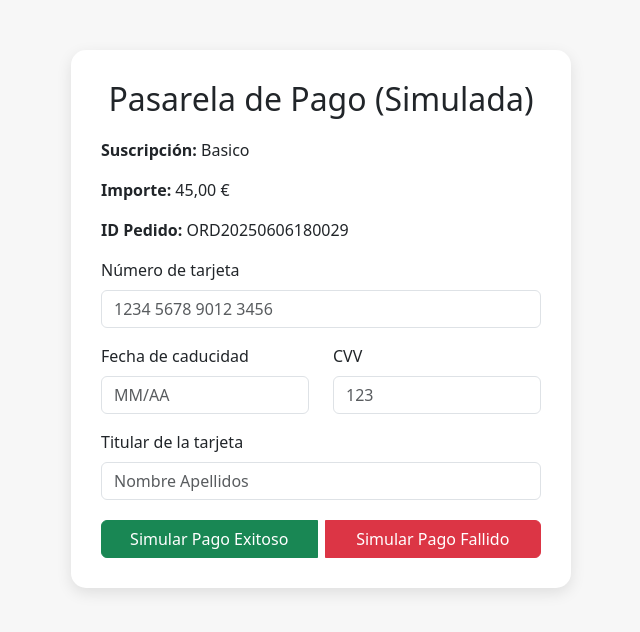
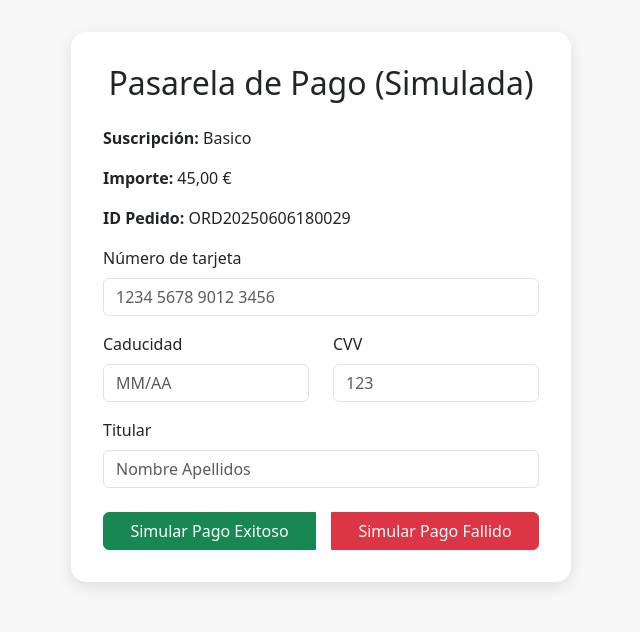
Before and after one commit to jordiruiz21/ProyectoDjango, a Django app: page /pagos/basico/ in a window 1280 px wide. Shown: the top 632 px of the page, without its empty margins (319-959 px from the left). Run offline with Django 4.2, Linux system fonts and the light colour scheme.

Commit message:
grafico, botones, contacto, pago

```diff
--- a/proyectoDjango/templates/common/landing.html
+++ b/proyectoDjango/templates/common/landing.html
@@ -9,7 +9,6 @@
 <section class="hero">
     <h1 class="display-4 fw-bold">Bienvenido a FitCore Gym</h1>
     <p class="lead">Descubre nuestros centros y transforma tu vida hoy</p>
-    <a href="{% url 'pagina_cuerpo' %}" class="btn btn-cta ">Ver Ejercicios</a>
 </section>
 
 <!-- Centros -->
--- a/proyectoDjango/templates/pagos/pasarela_simulada.html
+++ b/proyectoDjango/templates/pagos/pasarela_simulada.html
@@ -1,9 +1,8 @@
-<!-- templates/pago/pasarela_simulada.html -->
-{% load static %}
 <!DOCTYPE html>
 <html lang="es">
 <head>
     <meta charset="UTF-8">
+    <meta name="viewport" content="width=device-width, initial-scale=1"> <!-- IMPORTANTE PARA MOBILE -->
     <title>Pasarela de Pago (Simulada)</title>
     <link rel="stylesheet" href="https://cdn.jsdelivr.net/npm/bootstrap@5.3.2/dist/css/bootstrap.min.css">
     <style>
@@ -11,26 +10,35 @@
             background-color: #f7f7f7;
         }
         .payment-form {
+            width: 100%;
             max-width: 500px;
-            margin: 50px auto;
-            padding: 30px;
+            margin: 2rem auto;
+            padding: 2rem;
             background: white;
             border-radius: 15px;
             box-shadow: 0 5px 15px rgba(0,0,0,0.1);
         }
         .payment-form h2 {
-            margin-bottom: 20px;
+            margin-bottom: 1.5rem;
             text-align: center;
         }
         .btn-group {
             display: flex;
-            justify-content: space-between;
-            margin-top: 20px;
+            flex-direction: column;
+            gap: 1rem;
+            margin-top: 1.5rem;
+        }
+
+        @media (min-width: 576px) {
+            .btn-group {
+                flex-direction: row;
+            }
         }
     </style>
 </head>
 <body>
 
+<div class="container">
     <div class="payment-form">
         <h2>Pasarela de Pago (Simulada)</h2>
 
@@ -50,26 +58,27 @@
             </div>
 
             <div class="mb-3 row">
-            <div class="col">
-                <label for="expiryDate" class="form-label">Fecha de caducidad</label>
+                <div class="col-6">
+                    <label for="expiryDate" class="form-label">Caducidad</label>
                     <input type="text" class="form-control" id="expiryDate" placeholder="MM/AA" required>
                 </div>
-            <div class="col">
+                <div class="col-6">
                     <label for="cvv" class="form-label">CVV</label>
                     <input type="text" class="form-control" id="cvv" placeholder="123" required>
                 </div>
             </div>
 
             <div class="mb-3">
-            <label for="cardHolder" class="form-label">Titular de la tarjeta</label>
+                <label for="cardHolder" class="form-label">Titular</label>
                 <input type="text" class="form-control" id="cardHolder" placeholder="Nombre Apellidos" required>
             </div>
 
             <div class="btn-group">
-            <button type="submit" name="resultado" value="ok" class="btn btn-success w-100 me-2">Simular Pago Exitoso</button>
-            <button type="submit" name="resultado" value="fail" class="btn btn-danger w-100">Simular Pago Fallido</button>
+                <button type="submit" name="resultado" value="ok" class="btn btn-success">Simular Pago Exitoso</button>
+                <button type="submit" name="resultado" value="fail" class="btn btn-danger">Simular Pago Fallido</button>
             </div>
         </form>
+    </div>
 </div>
 
 </body>
```
Also changed, not shown: proyectoDjango/templates/common/contacto.html (+9 -4 lines), proyectoDjango/templates/entrenamientos/estadisticas.html (+29 -1 lines). Lines whose indentation alone changed are shown as unchanged.
